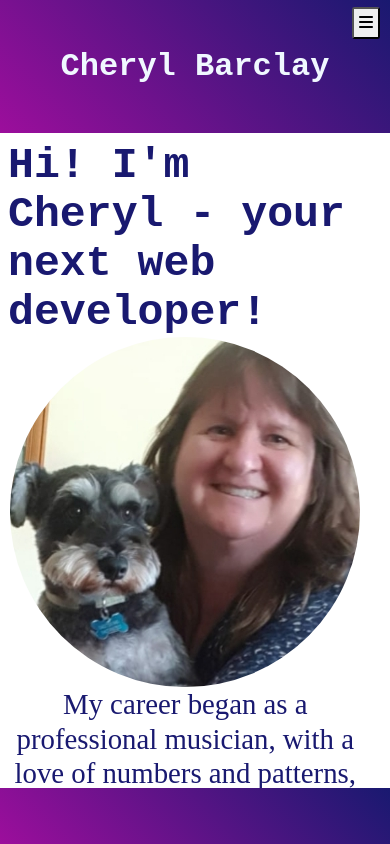
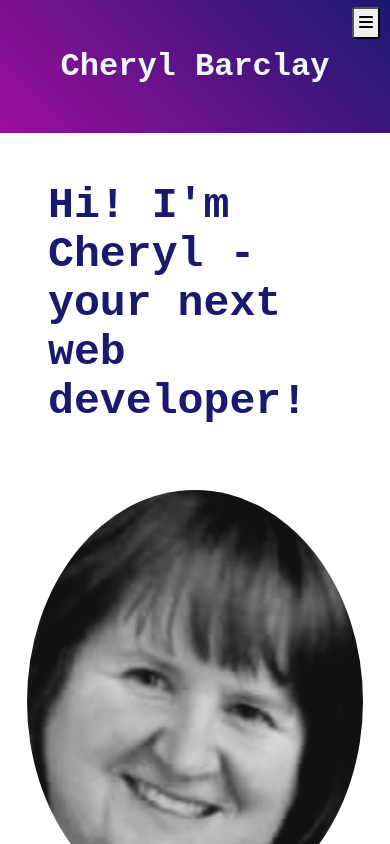
Before and after one commit to CheBar1/ckb-portfolio, a React (Create React App) app: page / in a window 390 px wide. Shown: the top 844 px of the page. Built offline with nearby package versions, Linux system fonts and the light colour scheme.

Commit message:
Fixed responsiveness by changing css to min-height and adding @media query to footer. Changed profile pic

```diff
--- a/src/components/About.css
+++ b/src/components/About.css
@@ -1,31 +1,31 @@
 /* About Page Styling */
 .about-container {
-    padding: 4rem;
-    width: auto;
-    height: 70vh;
+    padding: 1rem;
+    margin: 0 auto;
+    min-height: 300px;
+    max-width: 80rem;
     display: flex;
     flex-direction: column;
-    justify-content: space-between;
     align-items: center;
     color: midnightblue;
     font-size: 1.8rem;
   }
 
+  .about-title {
+    padding: 2rem;
+  }
+
   .about-img {
+    padding: 2rem;
     border-radius: 50%;
+    width: 25rem;
+
+
   }
 
   .about-p {
+    padding: 2rem 0;
     font-family: 'Times New Roman', Times, serif;
     text-align: center;
     line-height: 1.2em;
   }
-
-  @media screen and (max-width: 780px) {
-
-    .about-container {
-      padding: .5rem;
-      max-width: 95%;
-    }
-
-  }
--- a/src/components/About.js
+++ b/src/components/About.js
@@ -1,5 +1,5 @@
 import React from "react";
-import AboutProfilePic from "../assets/aboutProfilePic.png";
+import AboutProfilePic from "../assets/aboutPic.png";
 import "../index.css";
 import "../components/About.css";
 /* By importing the Footer.css file, it is added to the DOM whenever this component loads */
--- a/src/components/Footer.css
+++ b/src/components/Footer.css
@@ -3,14 +3,14 @@
     position: fixed;
     bottom: 0;
     width: 100%;
-    height: 3.5rem;
+    min-height: 3.5rem;
     background: linear-gradient(45deg, rgb(156, 14, 156), midnightblue);
     color: aliceblue;
   }
 
   .footer {
     display: flex;
-    height: 3rem;
+    min-height: 3rem;
     justify-content: space-between;
     align-items: center;
   }
@@ -21,9 +21,14 @@
 
   /* Footer Responsiveness */
 
-  @media screen and (max-width: 780px) {
+  @media screen and (max-width: 1050px) {
     .footer {
       display: none;
       visibility: hidden;
     }
+
+    .footer-container {
+      display: none;
+      visibility: hidden;
+    }
   }
--- a/src/index.css
+++ b/src/index.css
@@ -7,15 +7,14 @@
 html,
 body {
   margin:0;
-  padding-bottom: 3.5rem;
-  height: 100%;
+  /* height: 100vh; */
   font-family: "Courier New", Courier, monospace;
 }
 
-.app-container {
-  min-height:100%;
-  position:relative;
-}
+/* .app-container {
+  min-height: 300px;
+  max-width: 60rem;
+} */
 
 a {
   text-decoration: none;
@@ -38,10 +37,6 @@ img:hover {
 
   /* Responsiveness */
 
-  @media screen and (max-width:1046px) {
-
-  }
-
   @media screen and (max-width: 780px) {
 
     a:hover {
```
Also changed, not shown: src/assets/aboutPic.png (added), src/assets/aboutProfilePic.png (deleted), src/components/Header.css (deleted).
